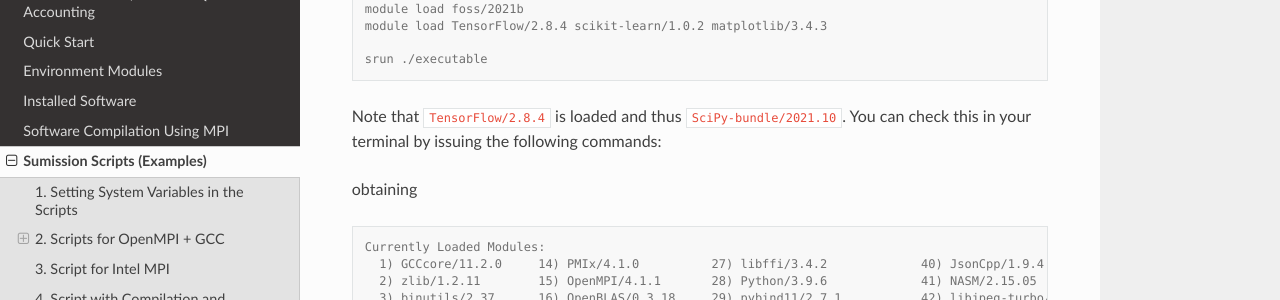
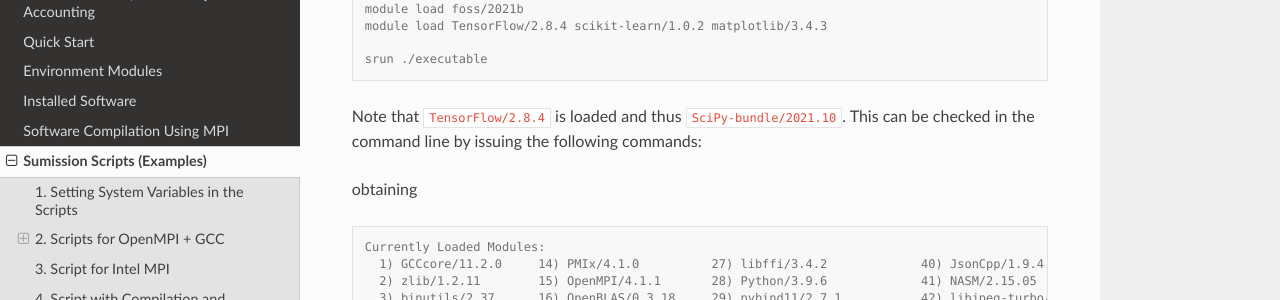
Before and after one commit to mavillez/Oblivion, a Sphinx documentation site: the page built from docs/source/scripts.rst, in a window 1280 px wide and 900 px high, scrolled down 5001 px. Shown: the part 151-451 px from the top of the window. Built offline with Sphinx 7.4.7 and the Read the Docs theme 2.0.0, drawn with Linux system fonts in a browser that asks for light colours.

Commit message:
Update scripts.rst

```diff
--- a/docs/source/scripts.rst
+++ b/docs/source/scripts.rst
@@ -276,7 +276,7 @@ the list of modules to be loaded. Here is an example
 
   srun ./executable
 
-Note that ``TensorFlow/2.8.4`` is loaded and thus ``SciPy-bundle/2021.10``. You can check this in your terminal by issuing the following commands:
+Note that ``TensorFlow/2.8.4`` is loaded and thus ``SciPy-bundle/2021.10``. This can be checked in the command line by issuing the following commands:
 
 .. code-block:: console
   module purge
```
